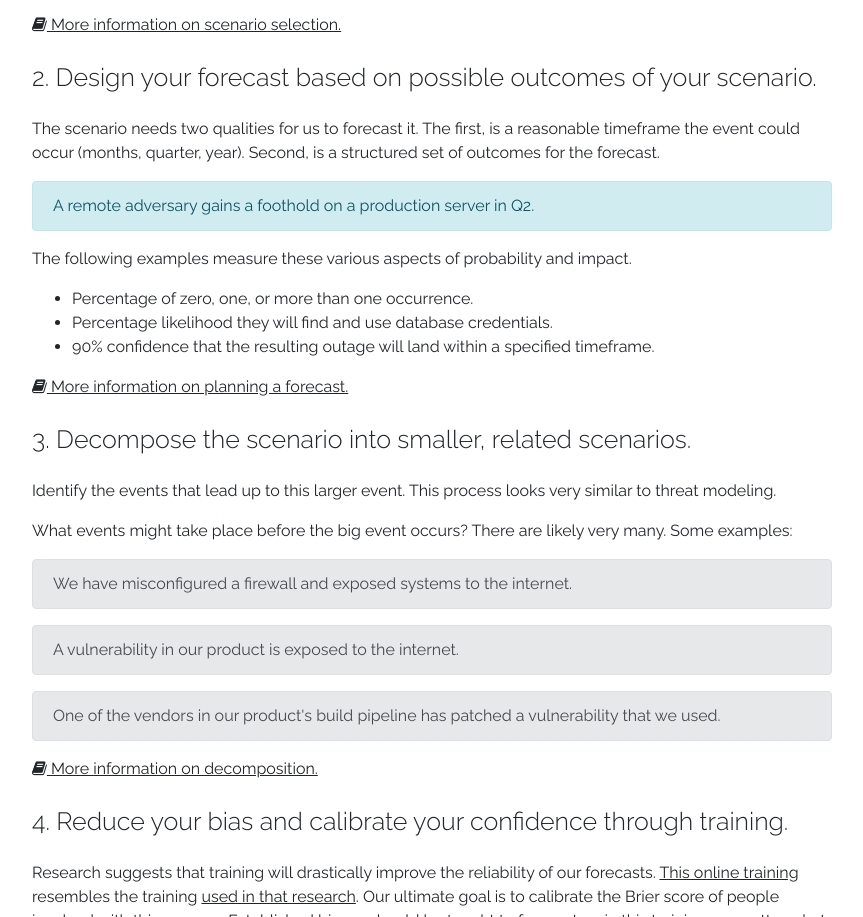
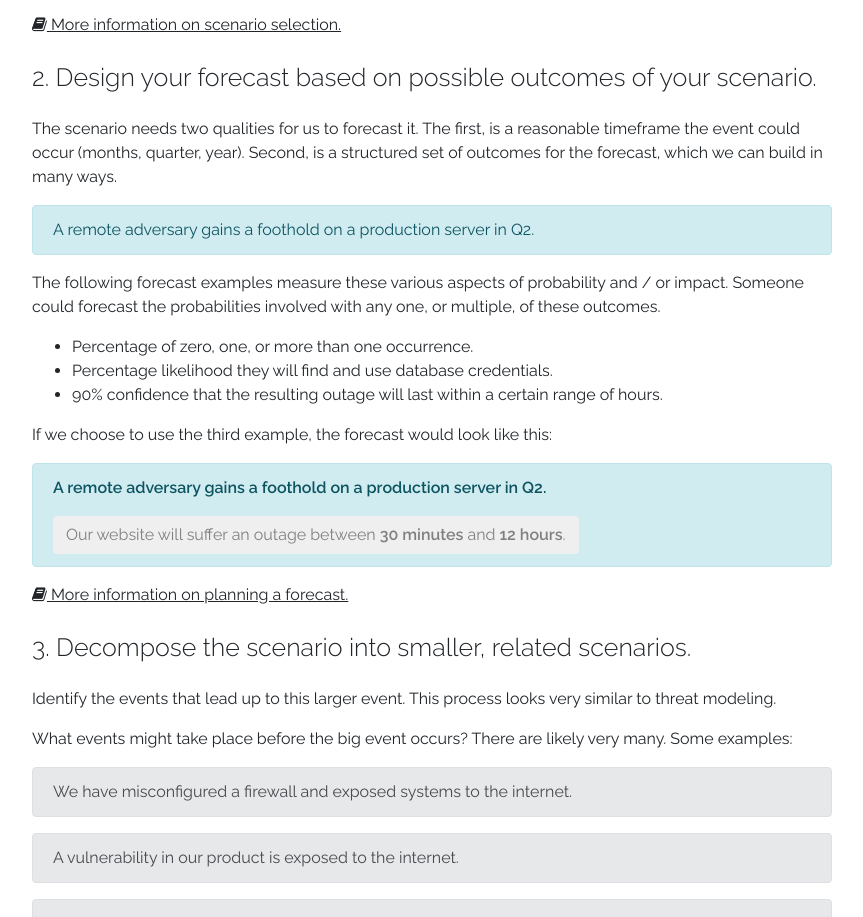
Before and after one commit to magoo/simple-risk-analysis, a plain HTML site: page index.html in a window 1280 px wide. Shown: the part 981-1898 px from the top of the page, without its empty margins (208-1071 px from the left). Drawn offline with nearby package versions, Linux system fonts and the light colour scheme.

Commit message:
Improve Examples

```diff
--- a/index.html
+++ b/index.html
@@ -86,16 +86,24 @@
             </div>
 
           <h3>2. Design your forecast based on possible outcomes of your scenario.</h3>
-            <p>The scenario needs two qualities for us to forecast it. The first, is a reasonable timeframe the event could occur (months, quarter, year). Second, is a structured set of outcomes for the forecast.</p>
+            <p>The scenario needs two qualities for us to forecast it. The first, is a reasonable timeframe the event could occur (months, quarter, year). Second, is a structured set of outcomes for the forecast, which we can build in many ways.</p>
             <div class="alert alert-info" role="alert">
               A remote adversary gains a foothold on a production server in Q2.
             </div>
-            <p>The following examples measure these various aspects of probability and impact.</p>
+            <p>The following forecast examples measure these various aspects of probability and / or impact. Someone could forecast the probabilities involved with any one, or multiple, of these outcomes.</p>
             <ul>
               <li>Percentage of zero, one, or more than one occurrence.</li>
               <li>Percentage likelihood they will find and use database credentials.</li>
-              <li>90% confidence that the resulting outage will land within a specified timeframe. </li>
+              <li>90% confidence that the resulting outage will last within a certain range of hours. </li>
             </ul>
+            <p>If we choose to use the third example, the forecast would look like this:</p>
+            <div class="alert alert-info" role="alert">
+              <p><strong>A remote adversary gains a foothold on a production server in Q2.</strong></p>
+              <div class="btn-group" role="group" aria-label="Basic example">
+                <button type="button" class="btn btn-default">Our website will suffer an outage between <strong>30 minutes</strong> and <strong>12 hours</strong>.</button>
+              </div>
+            </div>
+
 
             <div id="forecast" data-children=".item">
               <div class="item">
```
